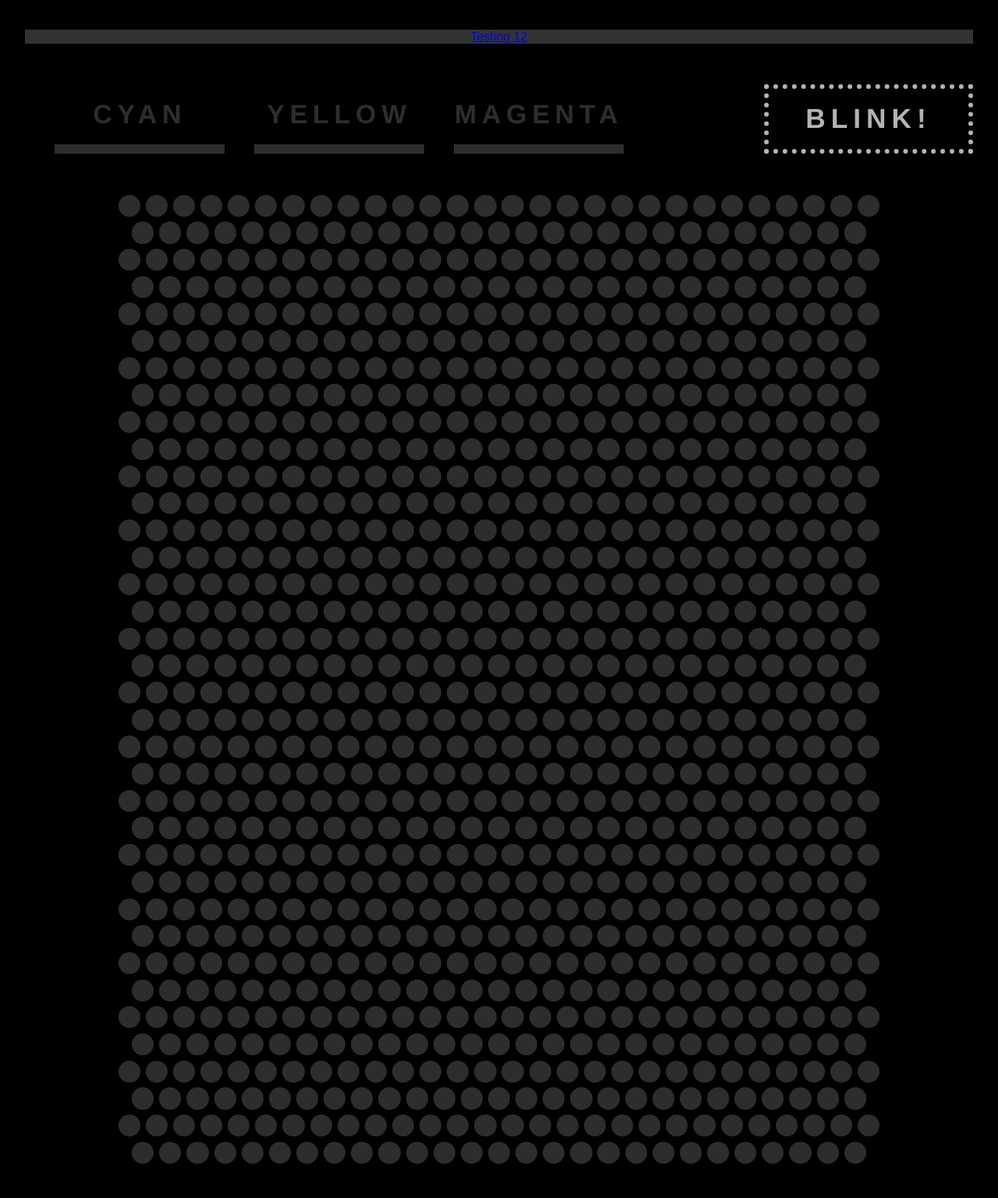
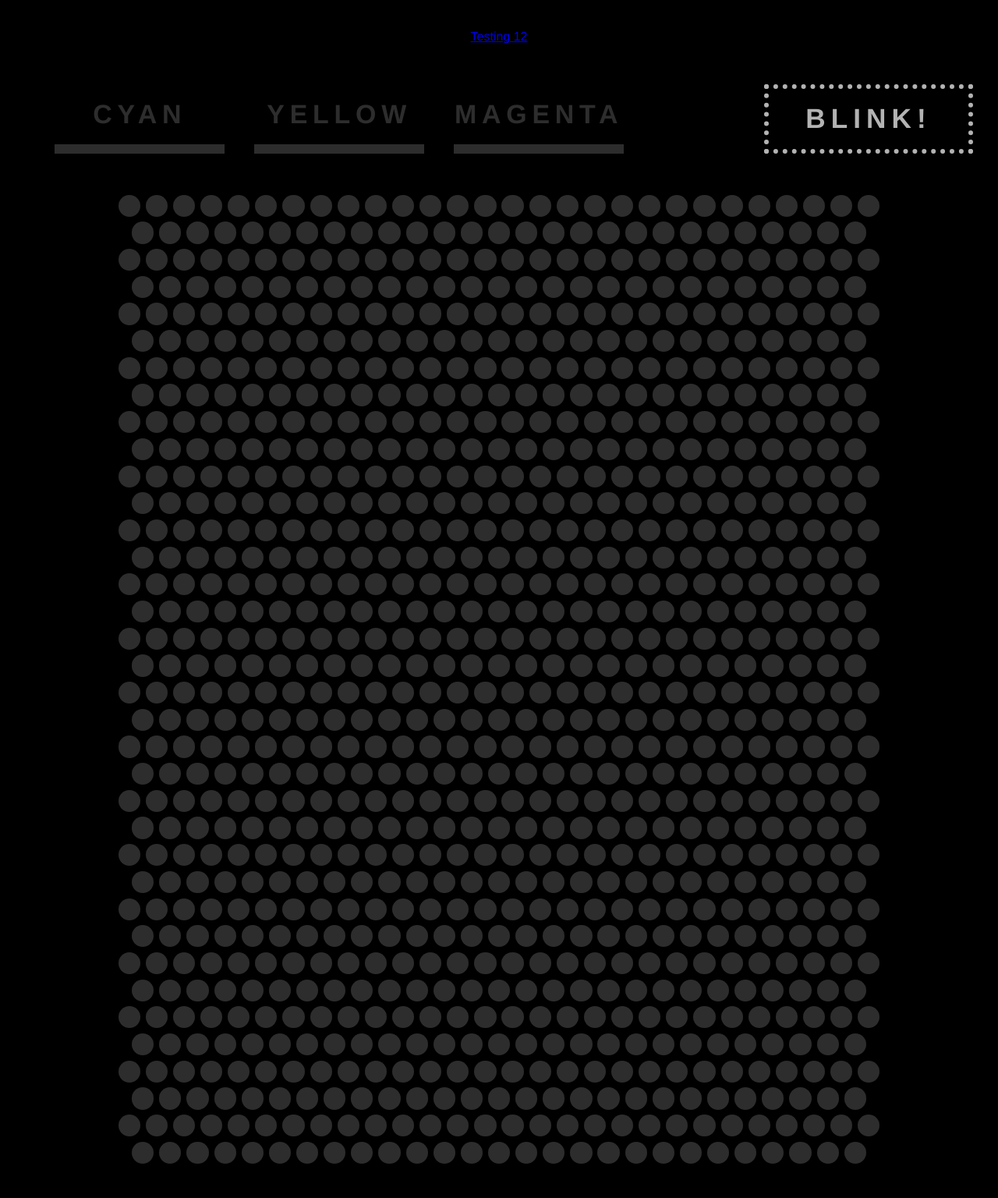
Before and after one commit to ahshra/ahshra.github.io, a Jekyll site: the page built from Javascript_Blink_Project/index.html, in a window 1280 px wide. Shown: the whole page at 78% size. Built offline with Jekyll 4.4.1, drawn with Linux system fonts in a browser that asks for light colours; nearby versions of some CDN libraries.

Commit message:
Update styles.css

```diff
--- a/Javascript_Blink_Project/css/styles.css
+++ b/Javascript_Blink_Project/css/styles.css
@@ -11,10 +11,6 @@ body {
 
 li {
     list-style-type: none;
-    margin: 0;
-    padding: 0;
-    overflow: hidden;
-    background-color: #333;
 }
 
 .box {
```
